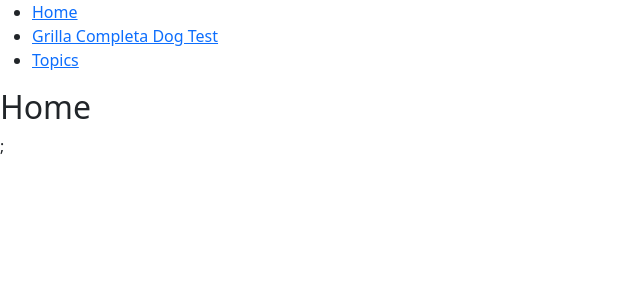
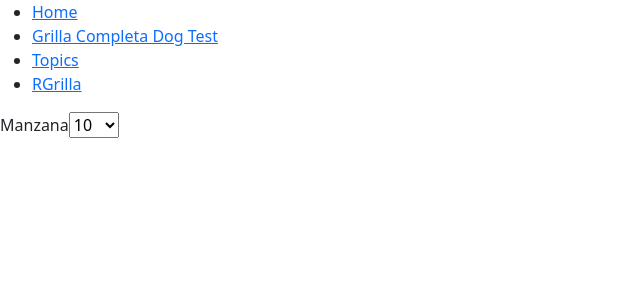
Before and after one commit to sirfreedom/DogPageReact, a React (Create React App) app: page /rGrilla in a window 1280 px wide. Shown: the top 300 px of the page, without its empty margins (0-640 px from the left). Built offline with nearby package versions, Linux system fonts and the light colour scheme.

Commit message:
Intengo de grilla dinamica.
Intengo de grilla dinamica.

```diff
--- a/src/App.js
+++ b/src/App.js
@@ -2,6 +2,7 @@ import './Css/App.css';
 import 'bootstrap/dist/css/bootstrap.css';
 import GrillaCompleta from './Components/GrillaCompleta';
 import {BrowserRouter as Router, Switch, Route, Link} from 'react-router-dom';
+import RGrid from './Components/RGrid';
 
 function App() {
   //const [dog,setDog] = useState(InitialDog);
@@ -43,9 +44,15 @@ function Topic() {
           <li>
             <Link to="/topics">Topics</Link>
           </li>
+          <li>
+            <Link to="/RGrilla">RGrilla</Link>
+          </li>
         </ul>
 
         <Switch>
+         <Route path="/rGrilla">
+            <RGrid Tittle="Manzana" > </RGrid>
+          </Route>
           <Route path="/GrillaCompletaPrueba">
             <GrillaCompleta></GrillaCompleta>
           </Route>
--- a/src/Components/GrillaCompleta.jsx
+++ b/src/Components/GrillaCompleta.jsx
@@ -88,6 +88,9 @@ const GrillaCompleta = () => {
       </div>
     </React.Fragment>
   );
+
+
+
 };
 
 export default GrillaCompleta;
--- /dev/null
+++ b/src/Components/RGrid.jsx
@@ -0,0 +1,65 @@
+//import React, {useCallback,useEffect,useState} from 'react';
+import React, {useState} from 'react';
+import {useEffect} from 'react';
+
+const RGrid = (props)  => {
+
+const [Columns,setColumns] = useState(Array.isArray(props?.columns) ? [...props.columns] : []);
+const [Rows,setRows] = useState(Array.isArray(props?.data) ? [...props.data] : []);
+const [Pages,setPages] = useState([]);
+const [ActualPage,setActualPage] = useState([]);
+
+return (
+    <div>
+      <a>
+        {props.Tittle}
+      </a>
+    <span>
+    <select name="ddlPages" id="ddlPages" key="ddlPages" >
+        <option value="10"> 10 </option>
+        <option value="25"> 25 </option>
+        <option value="50"> 50 </option>
+        <option value="100"> 100 </option>
+    </select>
+    </span>
+    <table>
+        <thead>
+        {
+        Columns.map((row, idx) => {
+            return (
+              <tr key={idx}>
+                <th>
+                    {row.Tittle}
+                </th>
+              </tr>
+            );
+        })}
+        </thead>
+        <tbody>
+        {
+        Rows.map((row, idx) => {
+            return (
+              <tr key={idx}>
+                <td>
+                    {row.Tittle}
+                </td>
+              </tr>
+            );
+        })}
+        </tbody>
+        <tfoot>
+            <tr>
+                <td>
+                </td>
+            </tr>
+        </tfoot>
+    </table>
+    </div>
+);
+
+
+
+
+};
+
+export default RGrid;
```
